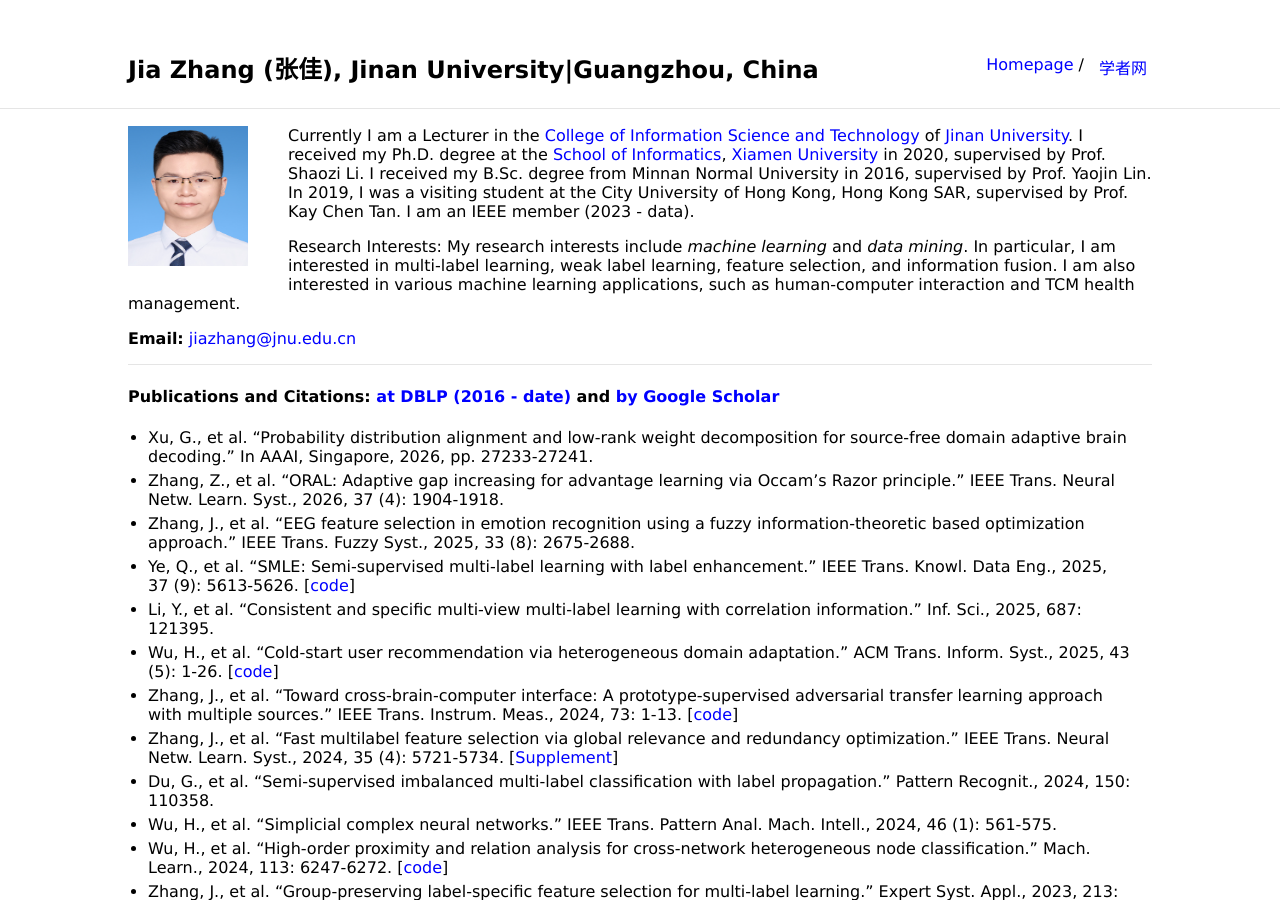
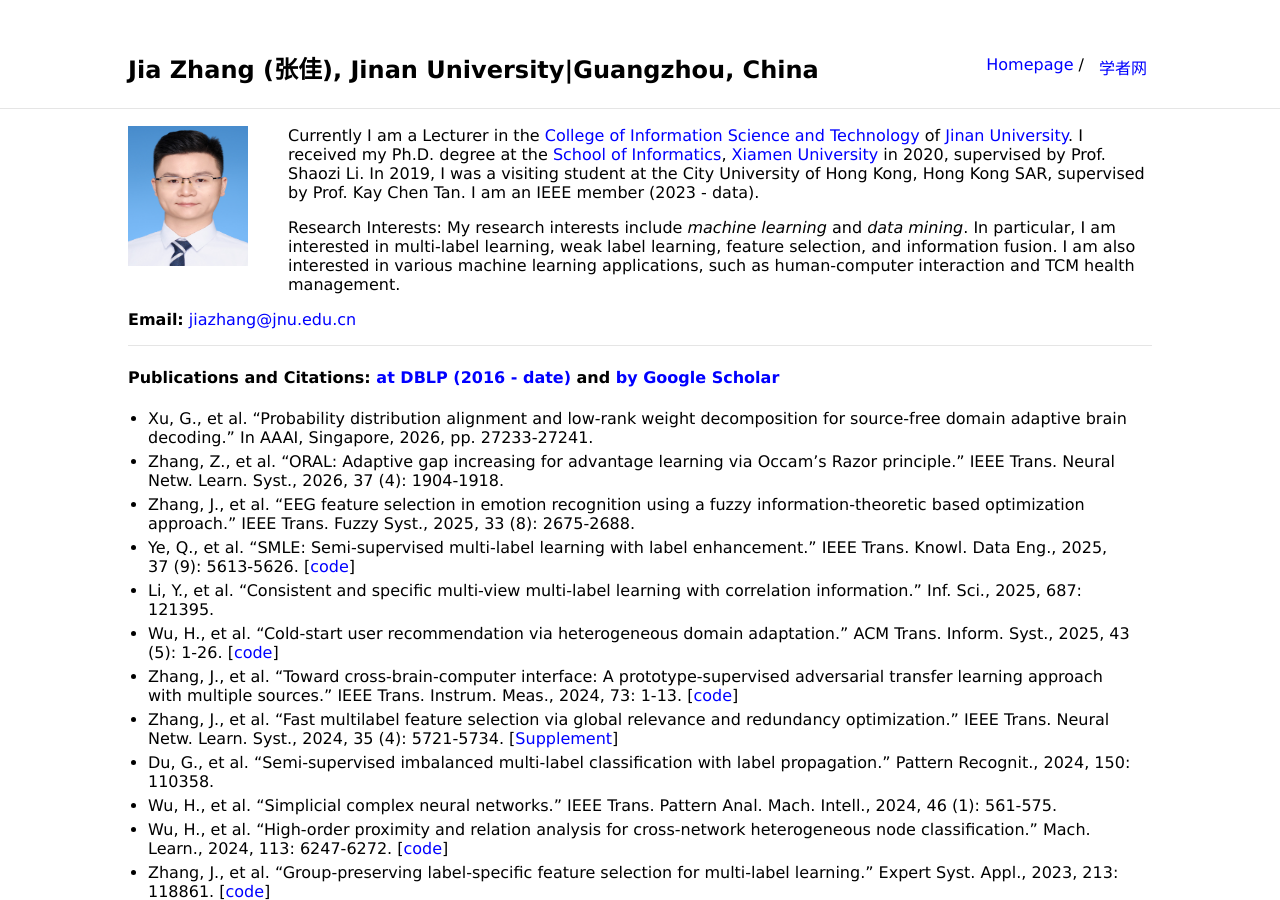
Before and after one commit to jiazhang-ml/jiazhang-ml.github.io, a Jekyll site: the page built from index.md, in a window 1280 px wide and 900 px high. Built offline with Jekyll 4.4.1, drawn with Linux system fonts in a browser that asks for light colours.

Commit message:
Update index.md

```diff
--- a/index.md
+++ b/index.md
@@ -5,7 +5,7 @@ layout: default
 
 <img class="profile-picture" src="jiazhang.jpg">
 
-Currently I am a Lecturer in the [College of Information Science and Technology](https://xxxy.jnu.edu.cn/main.htm) of [Jinan University](https://www.jnu.edu.cn/). I received my Ph.D. degree at the [School of Informatics](https://informatics.xmu.edu.cn/), [Xiamen University](https://www.xmu.edu.cn/) in 2020, supervised by Prof. Shaozi Li. I received my B.Sc. degree from Minnan Normal University in 2016, supervised by Prof. Yaojin Lin. In 2019, I was a visiting student at the City University of Hong Kong, Hong Kong SAR, supervised by Prof. Kay Chen Tan. I am an IEEE member (2023 - data).
+Currently I am a Lecturer in the [College of Information Science and Technology](https://xxxy.jnu.edu.cn/main.htm) of [Jinan University](https://www.jnu.edu.cn/). I received my Ph.D. degree at the [School of Informatics](https://informatics.xmu.edu.cn/), [Xiamen University](https://www.xmu.edu.cn/) in 2020, supervised by Prof. Shaozi Li. In 2019, I was a visiting student at the City University of Hong Kong, Hong Kong SAR, supervised by Prof. Kay Chen Tan. I am an IEEE member (2023 - data).
 
 Research Interests: My research interests include *machine learning* and *data mining*. In particular, I am interested in multi-label learning, weak label learning, feature selection, and information fusion. I am also interested in various machine learning applications, such as human-computer interaction and TCM health management.
 
```
